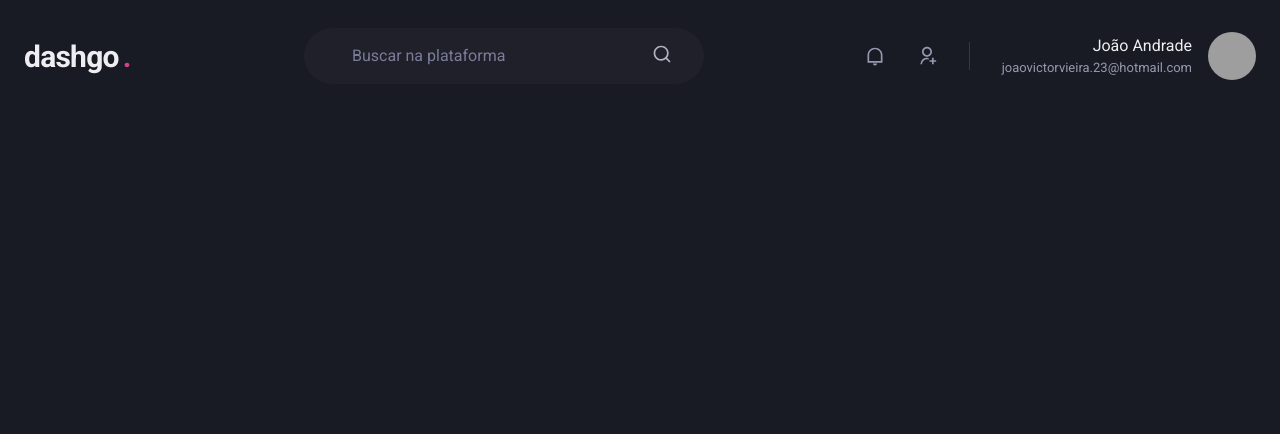
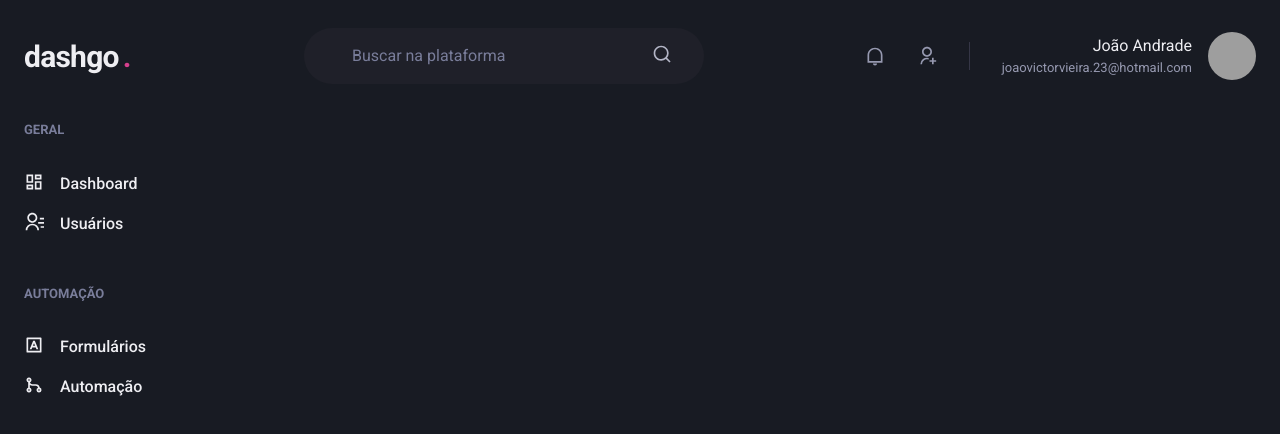
Before and after one commit to joaovieira23/dashgo, a Next.js app: page /dashboard in a window 1280 px wide. Shown: the top 434 px of the page. Built offline with nearby package versions, Linux system fonts and the light colour scheme; grey boxes are pictures that could not be loaded.

Commit message:
feat: sidebar component

```diff
--- /dev/null
+++ b/src/components/Sidebar.tsx
@@ -0,0 +1,40 @@
+import { Box, Stack, Text, Link, Icon } from '@chakra-ui/react';
+import { RiDashboardLine, RiContactsLine, RiInputMethodLine, RiGitMergeLine } from 'react-icons/ri';
+
+export function Sidebar() {
+    return (
+        <Box as="aside" w="64" mr="8">
+            <Stack spacing="12" align="flex-start">
+                <Box>
+                    <Text fontWeight="bold" color="gray.400" fontSize="small">GERAL</Text>
+                    <Stack spacing="4" mt="8" align="stretch">
+                        <Link display="flex" align="center">
+                            <Icon as={RiDashboardLine} fontSize="20" />
+                            <Text ml="4" fontWeight="medium">Dashboard</Text>
+                        </Link>
+
+                        <Link display="flex" align="center">
+                            <Icon as={RiContactsLine} fontSize="20" />
+                            <Text ml="4" fontWeight="medium">Usuários</Text>
+                        </Link>
+                    </Stack>
+                </Box>
+
+                <Box>
+                    <Text fontWeight="bold" color="gray.400" fontSize="small">AUTOMAÇÃO</Text>
+                    <Stack spacing="4" mt="8" align="stretch">
+                        <Link display="flex" align="center">
+                            <Icon as={RiInputMethodLine} fontSize="20" />
+                            <Text ml="4" fontWeight="medium">Formulários</Text>
+                        </Link>
+
+                        <Link display="flex" align="center">
+                            <Icon as={RiGitMergeLine} fontSize="20" />
+                            <Text ml="4" fontWeight="medium">Automação</Text>
+                        </Link>
+                    </Stack>
+                </Box>
+            </Stack>
+        </Box>
+    );
+}
--- a/src/pages/dashboard.tsx
+++ b/src/pages/dashboard.tsx
@@ -1,7 +1,15 @@
+import { Flex } from '@chakra-ui/react';
 import { Header } from "../components/Header";
+import { Sidebar } from "../components/Sidebar";
 
 export default function Dashboard() {
     return (
+        <Flex direction="column" h="100vh">
          <Header />
+
+         <Flex w="100%" my="6" maxWidth="1480" mx="auto" px="6">
+            <Sidebar />
+         </Flex>
+        </Flex>
     );
 };
```
